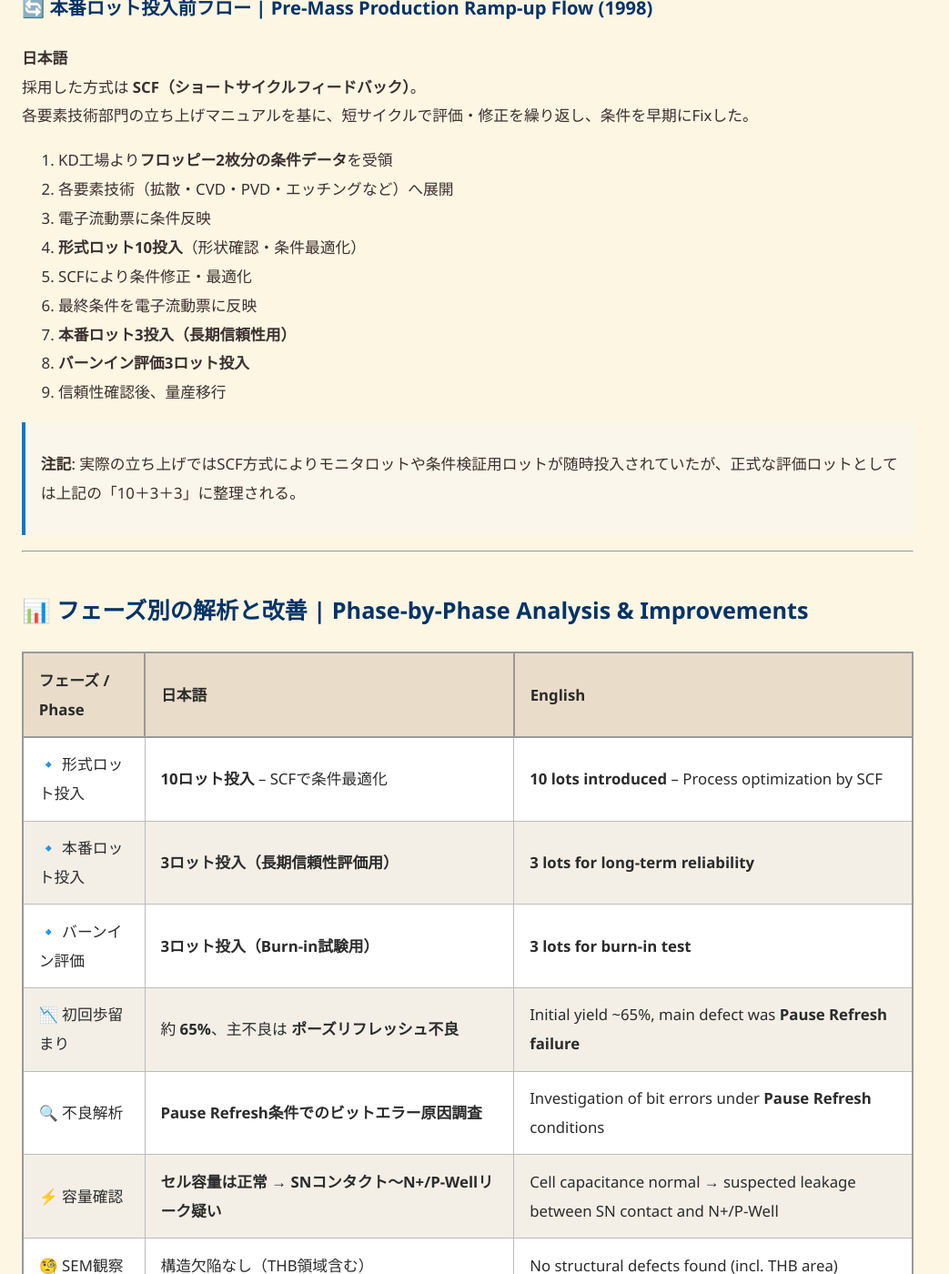
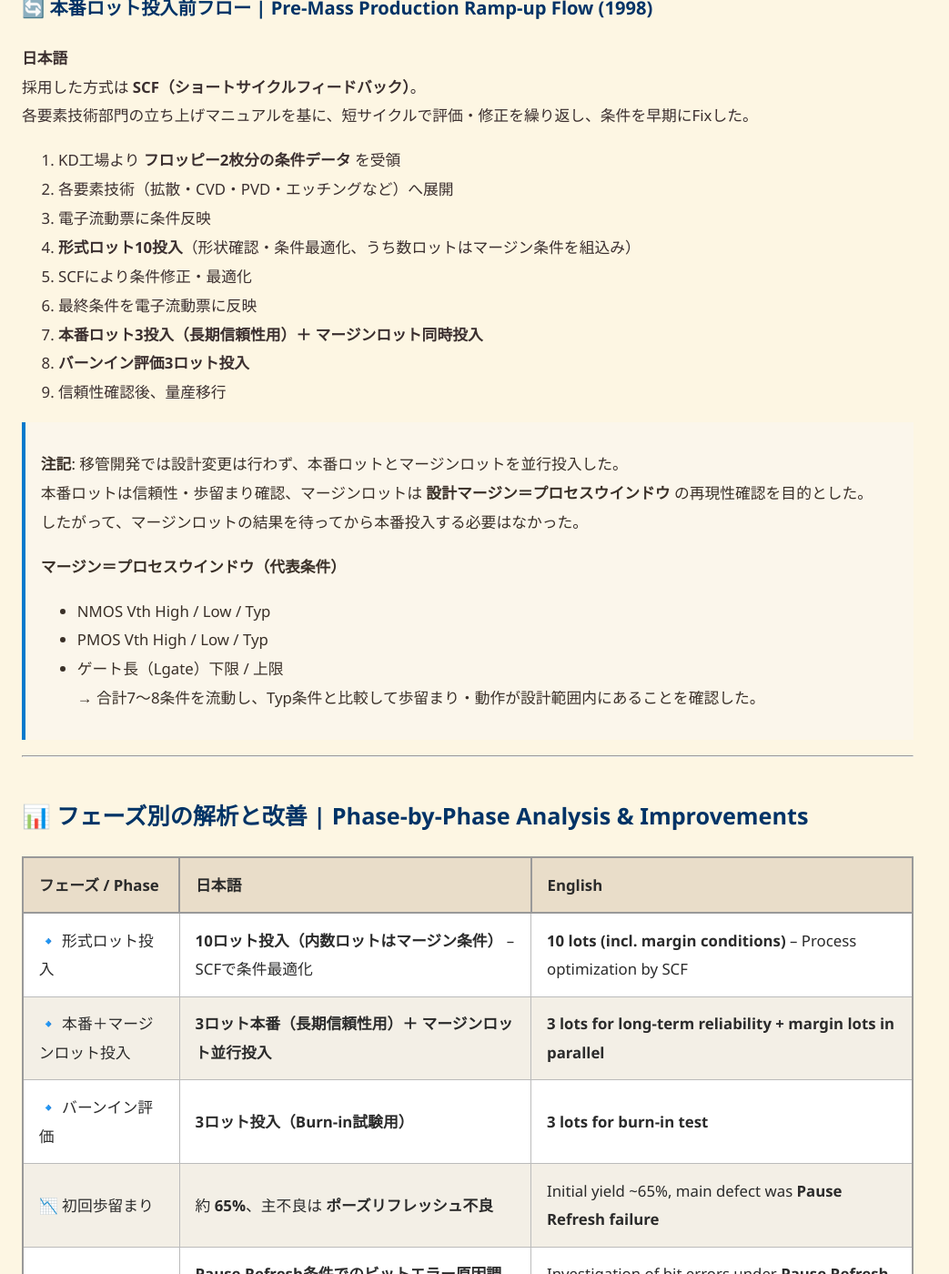
Before and after one commit to Samizo-AITL/Edusemi-Plus, a Jekyll site: the page built from archive/in1998/DRAM_Startup_64M_1998.md, in a window 1280 px wide and 1400 px high, scrolled down 1691 px. Shown: the whole window at 91% size, without its empty margins (0-1043 px from the left). Built offline with Jekyll 4.4.1, drawn with Linux system fonts in a browser that asks for light colours.

Commit message:
Update DRAM_Startup_64M_1998.md

```diff
--- a/archive/in1998/DRAM_Startup_64M_1998.md
+++ b/archive/in1998/DRAM_Startup_64M_1998.md
@@ -59,17 +59,25 @@ Subsequently engaged in **failure analysis, yield improvement, and reliability e
 採用した方式は **SCF（ショートサイクルフィードバック）**。
 各要素技術部門の立ち上げマニュアルを基に、短サイクルで評価・修正を繰り返し、条件を早期にFixした。
 
-1. KD工場より**フロッピー2枚分の条件データ**を受領
+1. KD工場より **フロッピー2枚分の条件データ** を受領
 2. 各要素技術（拡散・CVD・PVD・エッチングなど）へ展開
 3. 電子流動票に条件反映
-4. **形式ロット10投入**（形状確認・条件最適化）
+4. **形式ロット10投入**（形状確認・条件最適化、うち数ロットはマージン条件を組込み）
 5. SCFにより条件修正・最適化
 6. 最終条件を電子流動票に反映
-7. **本番ロット3投入（長期信頼性用）**
+7. **本番ロット3投入（長期信頼性用）＋ マージンロット同時投入**
 8. **バーンイン評価3ロット投入**
 9. 信頼性確認後、量産移行
 
-> **注記**: 実際の立ち上げではSCF方式によりモニタロットや条件検証用ロットが随時投入されていたが、正式な評価ロットとしては上記の「10＋3＋3」に整理される。
+> **注記**: 移管開発では設計変更は行わず、本番ロットとマージンロットを並行投入した。
+> 本番ロットは信頼性・歩留まり確認、マージンロットは **設計マージン＝プロセスウインドウ** の再現性確認を目的とした。
+> したがって、マージンロットの結果を待ってから本番投入する必要はなかった。
+>
+> **マージン＝プロセスウインドウ（代表条件）**
+> - NMOS Vth High / Low / Typ
+> - PMOS Vth High / Low / Typ
+> - ゲート長（Lgate）下限 / 上限
+> → 合計7〜8条件を流動し、Typ条件と比較して歩留まり・動作が設計範囲内にあることを確認した。
 
 ---
 
@@ -77,15 +85,15 @@ Subsequently engaged in **failure analysis, yield improvement, and reliability e
 
 | フェーズ / Phase | 日本語 | English |
 |-----------------|--------|---------|
-| 🔹 形式ロット投入 | **10ロット投入** – SCFで条件最適化 | **10 lots introduced** – Process optimization by SCF |
-| 🔹 本番ロット投入 | **3ロット投入（長期信頼性評価用）** | **3 lots for long-term reliability** |
+| 🔹 形式ロット投入 | **10ロット投入（内数ロットはマージン条件）** – SCFで条件最適化 | **10 lots (incl. margin conditions)** – Process optimization by SCF |
+| 🔹 本番＋マージンロット投入 | **3ロット本番（長期信頼性用）＋ マージンロット並行投入** | **3 lots for long-term reliability + margin lots in parallel** |
 | 🔹 バーンイン評価 | **3ロット投入（Burn-in試験用）** | **3 lots for burn-in test** |
 | 📉 初回歩留まり | 約 **65%**、主不良は **ポーズリフレッシュ不良** | Initial yield ~65%, main defect was **Pause Refresh failure** |
 | 🔍 不良解析 | **Pause Refresh条件でのビットエラー原因調査** | Investigation of bit errors under **Pause Refresh** conditions |
 | ⚡ 容量確認 | **セル容量は正常 → SNコンタクト〜N+/P-Wellリーク疑い** | Cell capacitance normal → suspected leakage between SN contact and N+/P-Well |
 | 🧐 SEM観察 | 構造欠陥なし（THB領域含む） | No structural defects found (incl. THB area) |
 | 📌 原因特定 | **WSA-ETドライエッチ後・LDD複数回レジスト剥離アッシングによるプラズマダメージ** | **Plasma damage from resist ashing after WSA-ET dry etch and multiple LDD steps** |
-| 🛠️ 改善処置 | レジスト剥離を**ウェット処理主体へ変更**（アッシング最小化） | Changed resist strip to **wet process** (minimized ashing) |
+| 🛠️ 改善処置 | レジスト剥離を **ウェット処理主体へ変更**（アッシング最小化） | Changed resist strip to **wet process** (minimized ashing) |
 | ✅ 結果 | 歩留まり **65% → 80%**、信頼性試験クリア | Yield improved **65% → 80%**, passed reliability tests |
 
 ---
```
